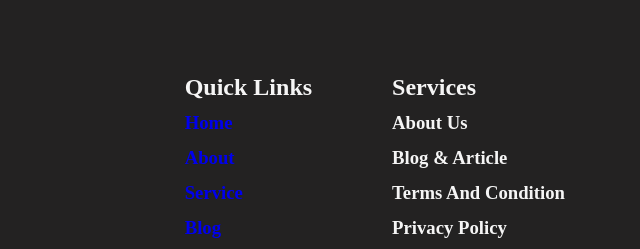
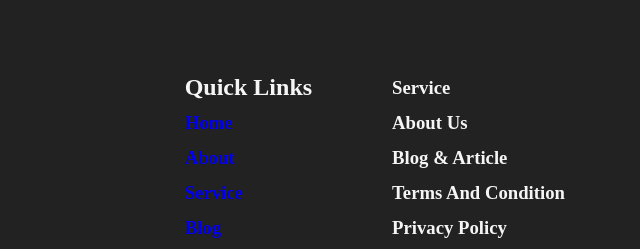
Before and after one commit to DTechBloKe/Real-Estate-Landing-page, a plain HTML site: page index.html in a window 1280 px wide. Shown: the part 4457-4706 px from the top of the page, 356-996 px from the left. Drawn offline with nearby package versions, Linux system fonts and the light colour scheme.

Commit message:
not empty

```diff
--- a/index.html
+++ b/index.html
@@ -343,7 +343,7 @@
     <h3><a href="#">Contact</a></h3>
   </div>
   <div class="service">
-<h2>Services</h3>
+<h3>Service</h3>
 <h3>About Us</h3>
 <h3>Blog & Article</h3>
 <h3>Terms And Condition</h3>
```
